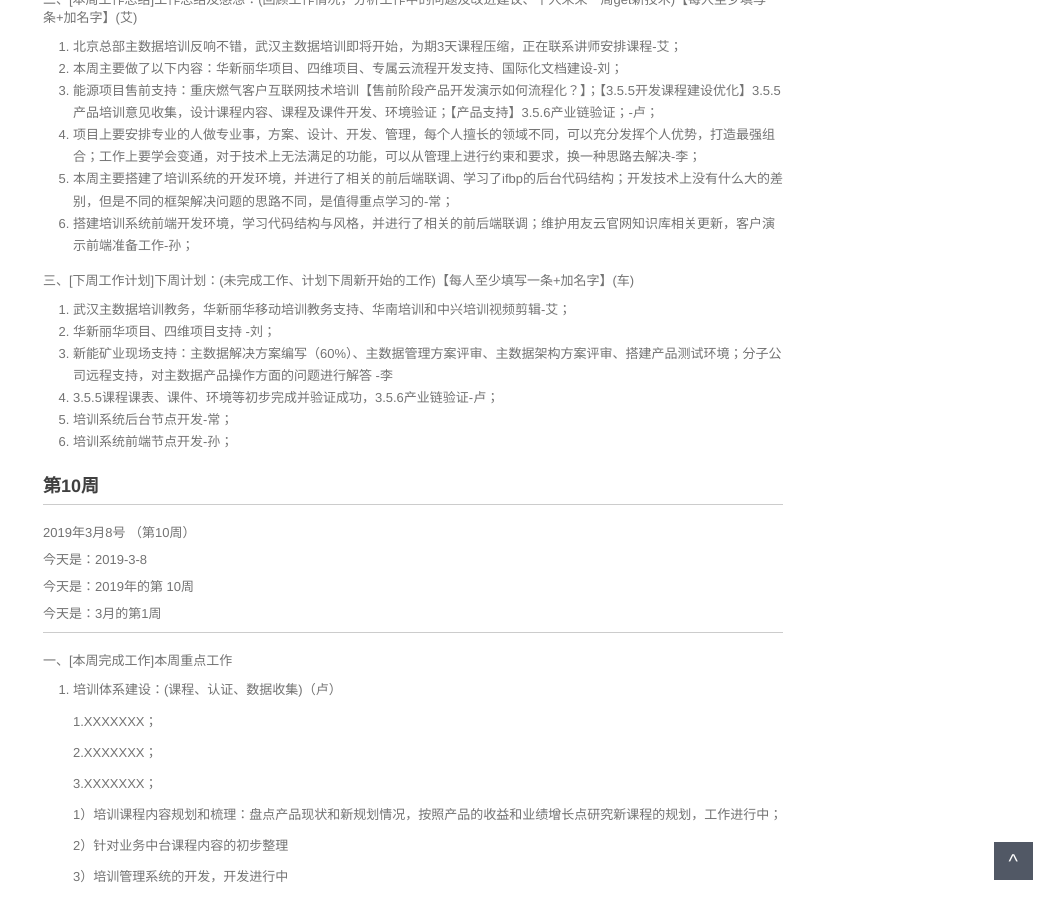
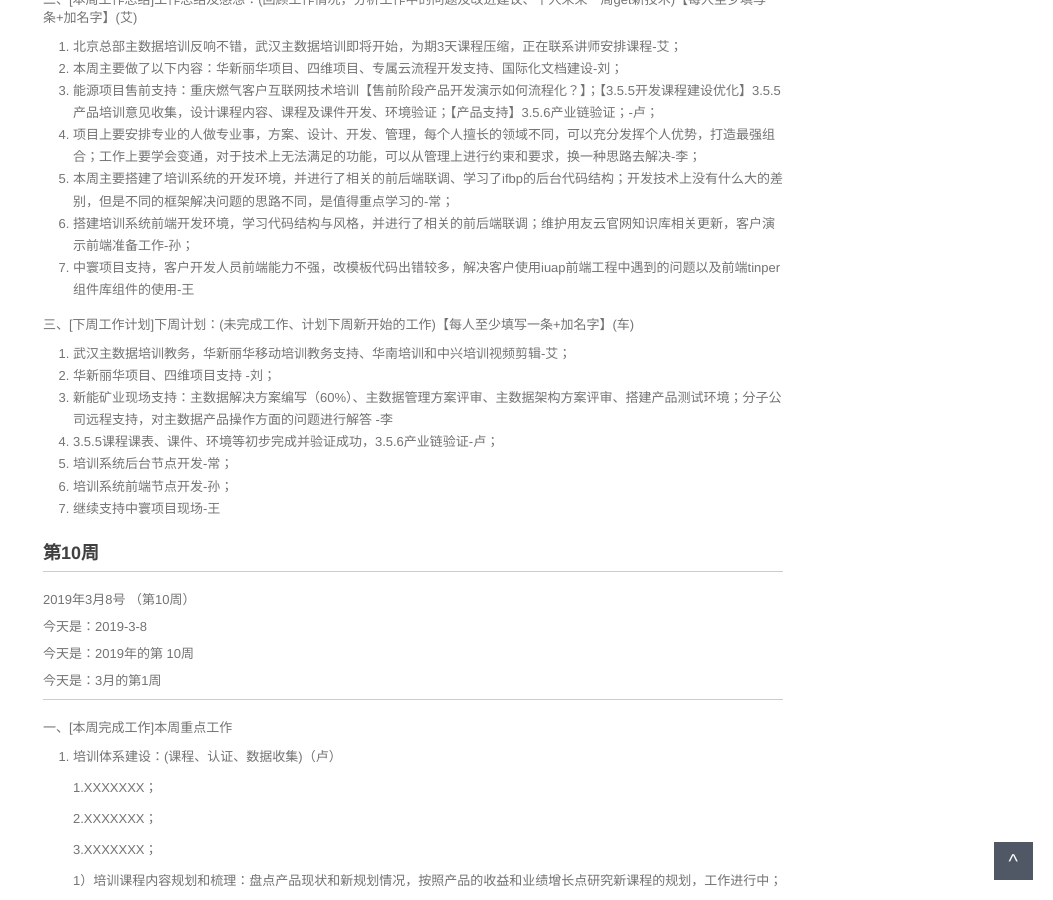
Before and after one commit to walllFlower/blog, a Jekyll site: the page built from _posts/2018-07-17-day_report_cxz.md, in a window 1280 px wide and 900 px high, scrolled down 1457 px. Shown: the whole window, without its empty margins (227-1280 px from the left). Built offline with Jekyll 4.4.1, drawn with Linux system fonts in a browser that asks for light colours; comment, search, counter and statistics services are not loaded.

Commit message:
Update 2018-07-17-day_report_cxz.md

```diff
--- a/_posts/2018-07-17-day_report_cxz.md
+++ b/_posts/2018-07-17-day_report_cxz.md
@@ -85,6 +85,7 @@ categories: 技术运营工作周报
 4. 项目上要安排专业的人做专业事，方案、设计、开发、管理，每个人擅长的领域不同，可以充分发挥个人优势，打造最强组合；工作上要学会变通，对于技术上无法满足的功能，可以从管理上进行约束和要求，换一种思路去解决-李；
 5. 本周主要搭建了培训系统的开发环境，并进行了相关的前后端联调、学习了ifbp的后台代码结构；开发技术上没有什么大的差别，但是不同的框架解决问题的思路不同，是值得重点学习的-常；
 6. 搭建培训系统前端开发环境，学习代码结构与风格，并进行了相关的前后端联调；维护用友云官网知识库相关更新，客户演示前端准备工作-孙；
+7. 中寰项目支持，客户开发人员前端能力不强，改模板代码出错较多，解决客户使用iuap前端工程中遇到的问题以及前端tinper组件库组件的使用-王
 
 三、[下周工作计划]下周计划：(未完成工作、计划下周新开始的工作)【每人至少填写一条+加名字】(车)
 
@@ -94,6 +95,7 @@ categories: 技术运营工作周报
 4. 3.5.5课程课表、课件、环境等初步完成并验证成功，3.5.6产业链验证-卢；
 5. 培训系统后台节点开发-常；
 6. 培训系统前端节点开发-孙；
+7. 继续支持中寰项目现场-王
 
 
 
```
